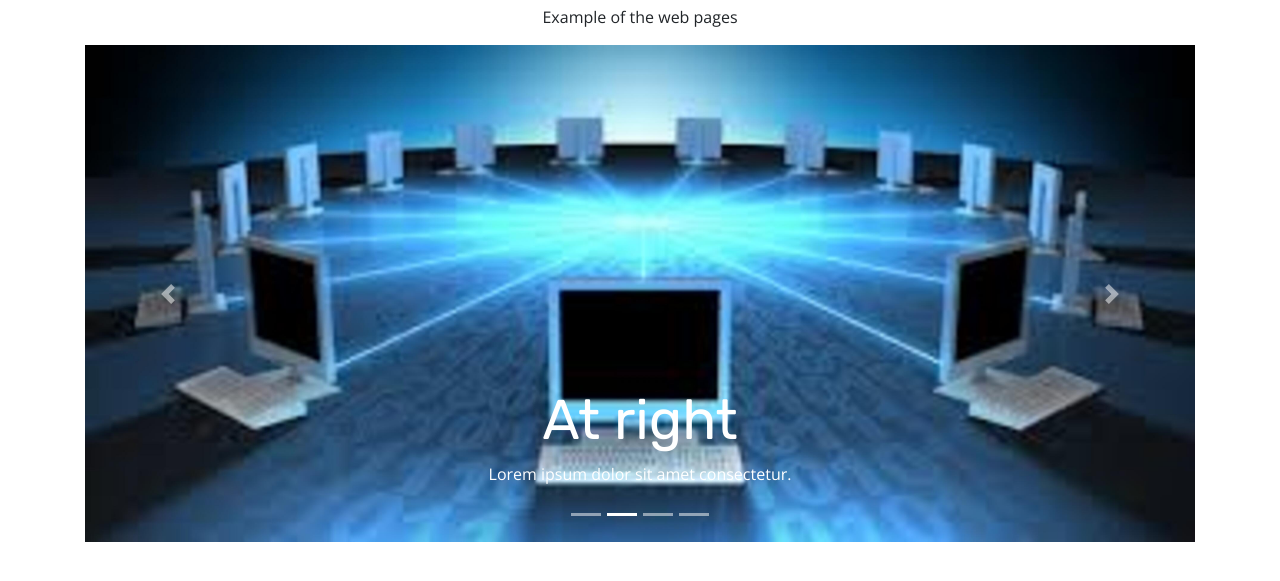
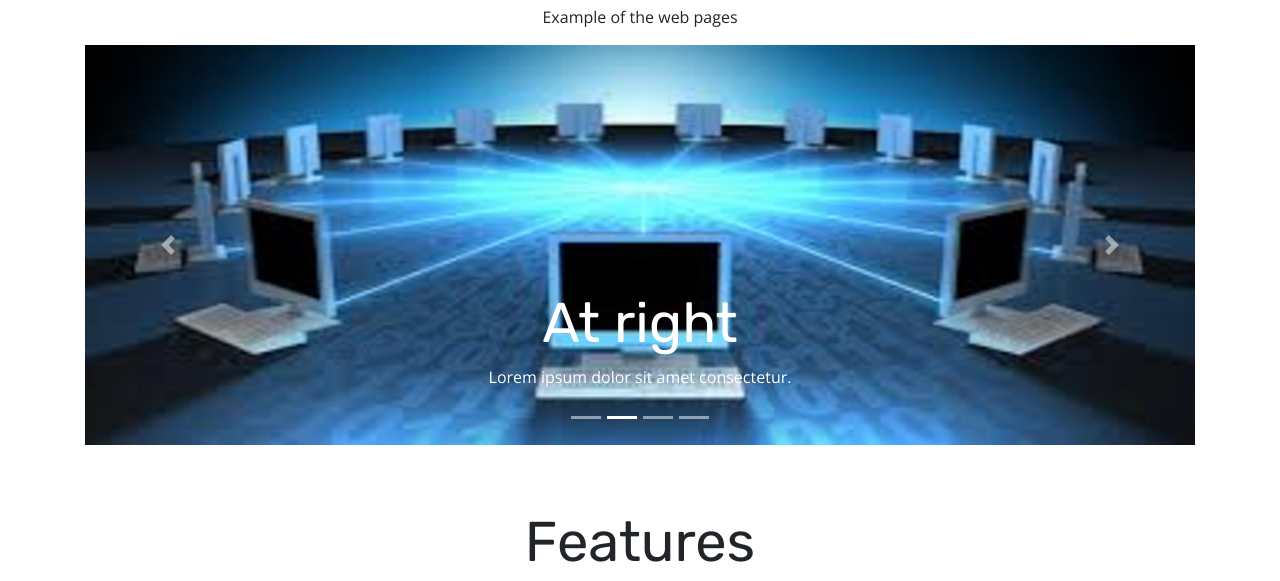
Before and after one commit to elizabetrgz/Beindev, a plain HTML site: page index.html in a window 1280 px wide. Shown: the part 2176-2757 px from the top of the page. Drawn offline with nearby package versions, Linux system fonts and the light colour scheme; some packages are replaced by stand-ins of ours; a script that the page names is missing.

Commit message:
we added a 100% width and length cap of the image to fit that range

```diff
--- a/index.html
+++ b/index.html
@@ -87,31 +87,31 @@
                     <li data-target="#carousel" data-slide-to="3"></li>
                 </ol>
                 <div class="carousel-inner" role="listbox">
-                    <div class="carousel-item active">
+                    <div class="carousel-item text-centers active">
                         <img src="Img/Imagen 2.jpg" alt="Slide #0" class="d-block  img-fluid">
                         <div class="carousel-caption">
-                            <h3 class="display-4">At right</h3>
+                            <h3 class="display-4 ">At right</h3>
                             <p>Lorem ipsum dolor sit amet consectetur.</p>
                         </div>
                     </div>
-                    <div class="carousel-item">
+                    <div class="carousel-item text-center ">
                         <img src="Img/Imagen 4.jpg" alt="Slide #1" class="d-block  img-fluid">
                         <div class="carousel-caption">
-                            <h3 class="display-4">At right</h3>
+                            <h3 class="display-4  ">At right</h3>
                             <p>Lorem ipsum dolor sit amet consectetur.</p>
                         </div>
                     </div>
-                    <div class="carousel-item">
+                    <div class="carousel-item text-center ">
                         <img src="Img/Imagen1.jpg" alt="Slide #2" class="d-block img-fluid">
                         <div class="carousel-caption">
-                            <h3 class="display-4">At right</h3>
+                            <h3 class="display-4 ">At right</h3>
                             <p>Lorem ipsum dolor sit amet consectetur.</p>
                         </div>
                     </div>
-                    <div class="carousel-item">
+                    <div class="carousel-item text-center ">
                         <img src="Img/Imagen4.jpg" alt="Slide #4" class="d-block  img-fluid">
                         <div class="carousel-caption">
-                            <h3 class="display-4 ">At right</h3>
+                            <h3 class="display-4  ">At right</h3>
                             <p>Lorem ipsum dolor sit amet consectetur.</p>
                         </div>
                     </div>
--- a/style.css
+++ b/style.css
@@ -26,3 +26,18 @@ section {
 #section-conditions {
     padding-top: 0;
 }
+
+.carousel-item {
+    width: 100%;
+    height: 400px;
+}
+
+.img-fluid {
+    width: 100%;
+    height: 100%;
+}
+
+.carousel-item.active img {
+    width: 100%;
+    height: 100%;
+}
```
